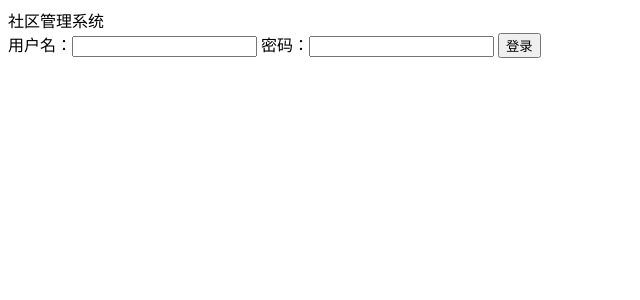
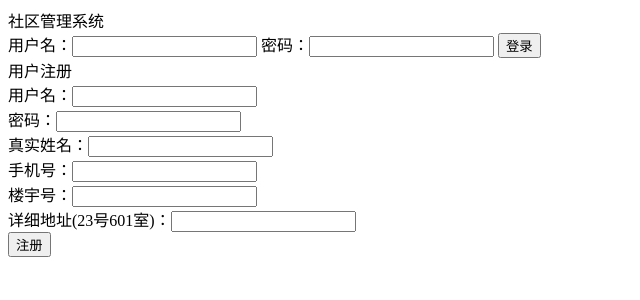
Before and after one commit to chenkai2014/pms, a CodeIgniter app: page /database/ in a window 1280 px wide. Shown: the top 300 px of the page, without its empty margins (0-640 px from the left). Run offline with CodeIgniter, Linux system fonts and the light colour scheme.

Commit message:
增加了用户登出功能

```diff
--- a/application/controllers/Welcome.php
+++ b/application/controllers/Welcome.php
@@ -23,6 +23,23 @@ class Welcome extends CI_Controller {
 		$this->load->view('welcome_message');
 	}
 
+	//用户注册
+    public function register()
+	{
+
+	}
+
+	//用户登出
+	public function logout()
+	{
+       unset($_SESSION['member_id']);
+	   unset($_SESSION['member_name']);
+	   unset($_SESSION['is_login']);
+
+	   header('Location:http://localhost/index.php/Welcome/index');
+	}
+
+	//用户登录
 	public function login()
 	{
         $username=$_POST['username'];
@@ -35,8 +52,10 @@ class Welcome extends CI_Controller {
 
 		if(count($data['member_info'])==1)
 		{
-			//将用户ID放入Session
+			//将用户信息放入Session
+			$_SESSION['is_login']=1;
 			$_SESSION['member_id']=$data['member_info'][0]['member_id'];
+			$_SESSION['member_name']=$data['member_info'][0]['name'];
 
 			$this->load->view('templates/header',$data);
 			$this->load->view('member_home',$data);
--- a/application/views/news/index.php
+++ b/application/views/news/index.php
@@ -7,7 +7,7 @@
  */
 ?>
 <h2><?php echo $title; ?></h2>
-<!--循环 -->
+
 <?php foreach ($news as $news_item): ?>
 
     <h3><?php echo $news_item['title']; ?></h3>
--- a/application/views/templates/header.php
+++ b/application/views/templates/header.php
@@ -12,3 +12,4 @@
 </head>
 <body>
 你好，<?php echo $member_info[0]['name']; ?>
+<a href="/index.php/Welcome/logout">登出</a>
--- a/application/views/welcome_message.php
+++ b/application/views/welcome_message.php
@@ -16,6 +16,17 @@ defined('BASEPATH') OR exit('No direct script access allowed');
 		<input type="submit" value="登录">
 	</form>
 
+	<span>用户注册</span>
+	<form method="post" action="/index.php/Welcome/register">
+		用户名：<input type="text" name="username"><br />
+		密码：<input type="text" name="password"><br />
+		真实姓名：<input type="text" name="name"><br />
+		手机号：<input type="text" name="mobile"><br />
+		楼宇号：<input type="text" name="building_id"><br />
+		详细地址(23号601室)：<input type="text" name="address_detail"><br />
+		<input type="submit" value="注册"><br />
+	</form>
+
 </div>
 
 
```
Also changed, not shown: application/models/Member_model.php (+7 -0 lines).
